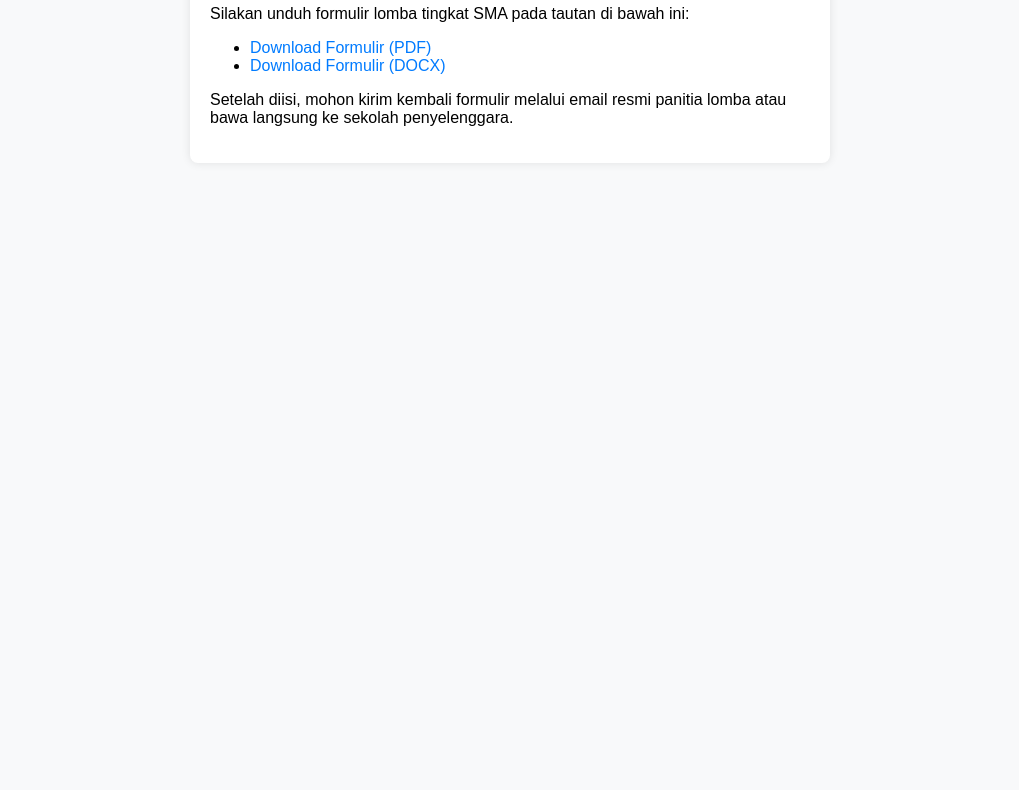
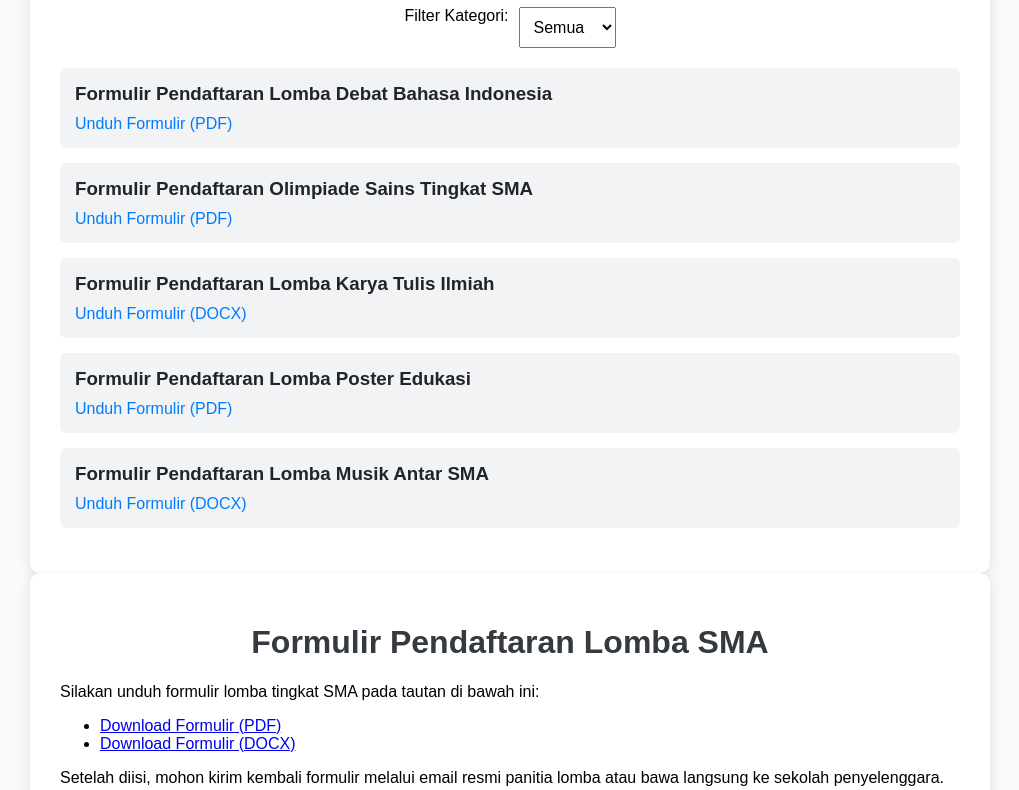
Before and after one commit to devcraft555/form-lomba-sma, a plain HTML site: page index.html in a window 1280 px wide. Shown: the part 123-913 px from the top of the page, without its empty margins (130-1149 px from the left). Before the commit the page ends 800 px from the top, so only its background shows below. Drawn offline with Linux system fonts and the light colour scheme.

Commit message:
Add files via upload

```diff
--- a/index.html
+++ b/index.html
@@ -1,35 +1,120 @@
 <!DOCTYPE html>
 <html lang="id">
 <head>
-  <meta charset="UTF-8" />
-  <meta name="viewport" content="width=device-width, initial-scale=1.0"/>
-  <title>Formulir Lomba SMA</title>
+  <meta charset="UTF-8">
+  <meta name="viewport" content="width=device-width, initial-scale=1.0">
+  <title>Lampiran Formulir Lomba SMA</title>
   <style>
     body {
       font-family: Arial, sans-serif;
       background-color: #f8f9fa;
+      margin: 0;
       padding: 20px;
     }
     .container {
-      max-width: 600px;
-      margin: auto;
+      max-width: 900px;
+      margin: 0 auto;
       background: white;
-      padding: 20px;
-      border-radius: 8px;
-      box-shadow: 0 0 10px rgba(0,0,0,0.1);
+      padding: 30px;
+      border-radius: 10px;
+      box-shadow: 0 4px 12px rgba(0, 0, 0, 0.1);
     }
     h1 {
-      color: #333366;
+      text-align: center;
+      color: #343a40;
     }
-    a {
+    .filter {
+      display: flex;
+      justify-content: center;
+      margin: 20px 0;
+    }
+    select {
+      padding: 10px;
+      font-size: 16px;
+    }
+    .formulir-list {
+      margin-top: 20px;
+    }
+    .formulir-item {
+      padding: 15px;
+      background-color: #f1f3f5;
+      border-radius: 6px;
+      margin-bottom: 15px;
+    }
+    .formulir-item h3 {
+      margin: 0 0 10px;
+      color: #212529;
+    }
+    .formulir-item a {
       color: #007bff;
       text-decoration: none;
     }
-    a:hover {
+    .formulir-item a:hover {
       text-decoration: underline;
     }
+    @media (max-width: 600px) {
+      .container {
+        padding: 15px;
+      }
+      .filter {
+        flex-direction: column;
+        align-items: center;
+      }
+    }
   </style>
+  <script>
+    function filterLomba() {
+      const kategori = document.getElementById('kategori').value;
+      const items = document.querySelectorAll('.formulir-item');
+      items.forEach(item => {
+        if (kategori === 'semua' || item.dataset.kategori === kategori) {
+          item.style.display = 'block';
+        } else {
+          item.style.display = 'none';
+        }
+      });
+    }
+  </script>
 </head>
+<body>
+  <div class="container">
+    <h1>Lampiran Formulir Lomba SMA</h1>
+    <div class="filter">
+      <label for="kategori" style="margin-right: 10px;">Filter Kategori:</label>
+      <select id="kategori" onchange="filterLomba()">
+        <option value="semua">Semua</option>
+        <option value="bahasa">Bahasa</option>
+        <option value="sains">Sains</option>
+        <option value="ilmiah">Ilmiah</option>
+        <option value="poster">Poster</option>
+        <option value="musik">Musik</option>
+      </select>
+    </div>
+
+    <div class="formulir-list">
+      <div class="formulir-item" data-kategori="bahasa">
+        <h3>Formulir Pendaftaran Lomba Debat Bahasa Indonesia</h3>
+        <a href="/files/formulir-debat.pdf" download>Unduh Formulir (PDF)</a>
+      </div>
+      <div class="formulir-item" data-kategori="sains">
+        <h3>Formulir Pendaftaran Olimpiade Sains Tingkat SMA</h3>
+        <a href="/files/formulir-sains.pdf" download>Unduh Formulir (PDF)</a>
+      </div>
+      <div class="formulir-item" data-kategori="ilmiah">
+        <h3>Formulir Pendaftaran Lomba Karya Tulis Ilmiah</h3>
+        <a href="/files/formulir-karya-ilmiah.docx" download>Unduh Formulir (DOCX)</a>
+      </div>
+      <div class="formulir-item" data-kategori="poster">
+        <h3>Formulir Pendaftaran Lomba Poster Edukasi</h3>
+        <a href="/files/formulir-poster.pdf" download>Unduh Formulir (PDF)</a>
+      </div>
+      <div class="formulir-item" data-kategori="musik">
+        <h3>Formulir Pendaftaran Lomba Musik Antar SMA</h3>
+        <a href="/files/formulir-musik.docx" download>Unduh Formulir (DOCX)</a>
+      </div>
+    </div>
+  </div>
+</body>
 <body>
   <div class="container">
     <h1>Formulir Pendaftaran Lomba SMA</h1>
```
